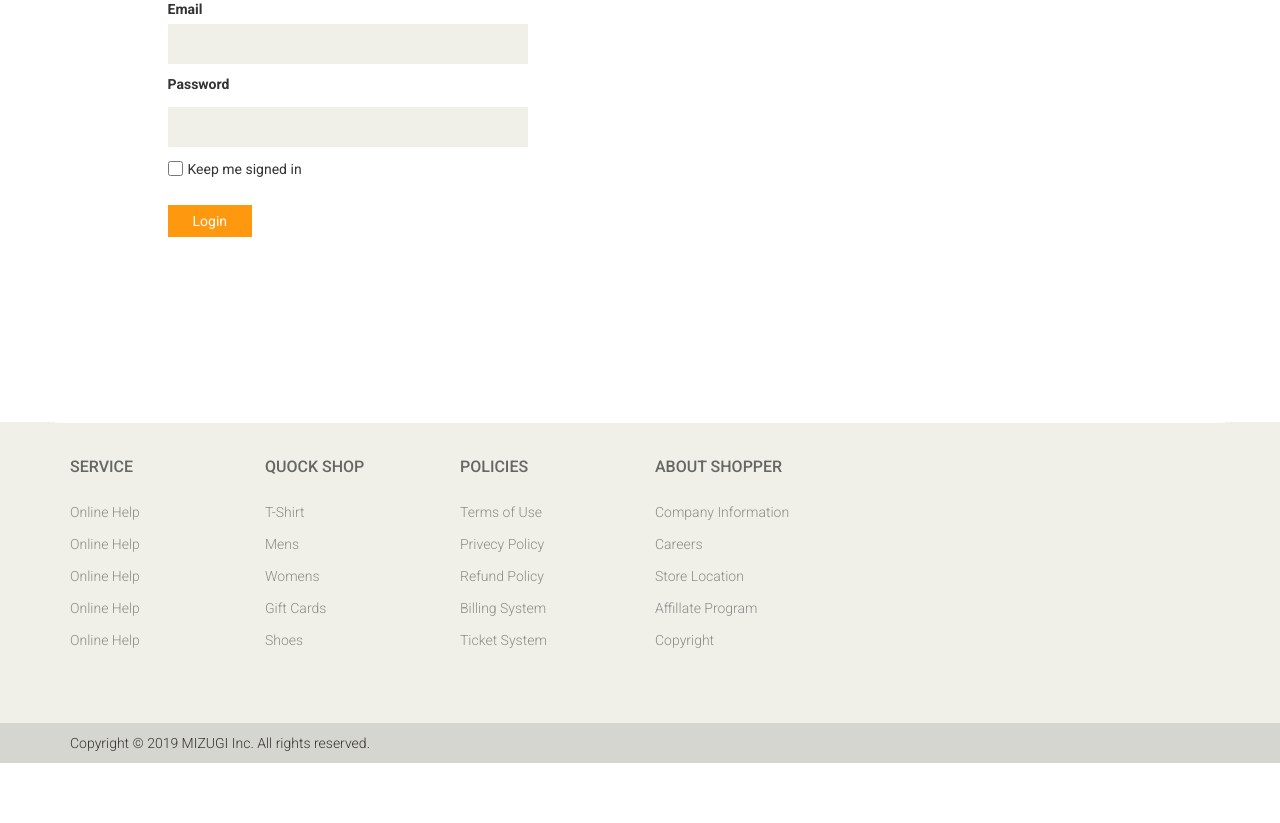
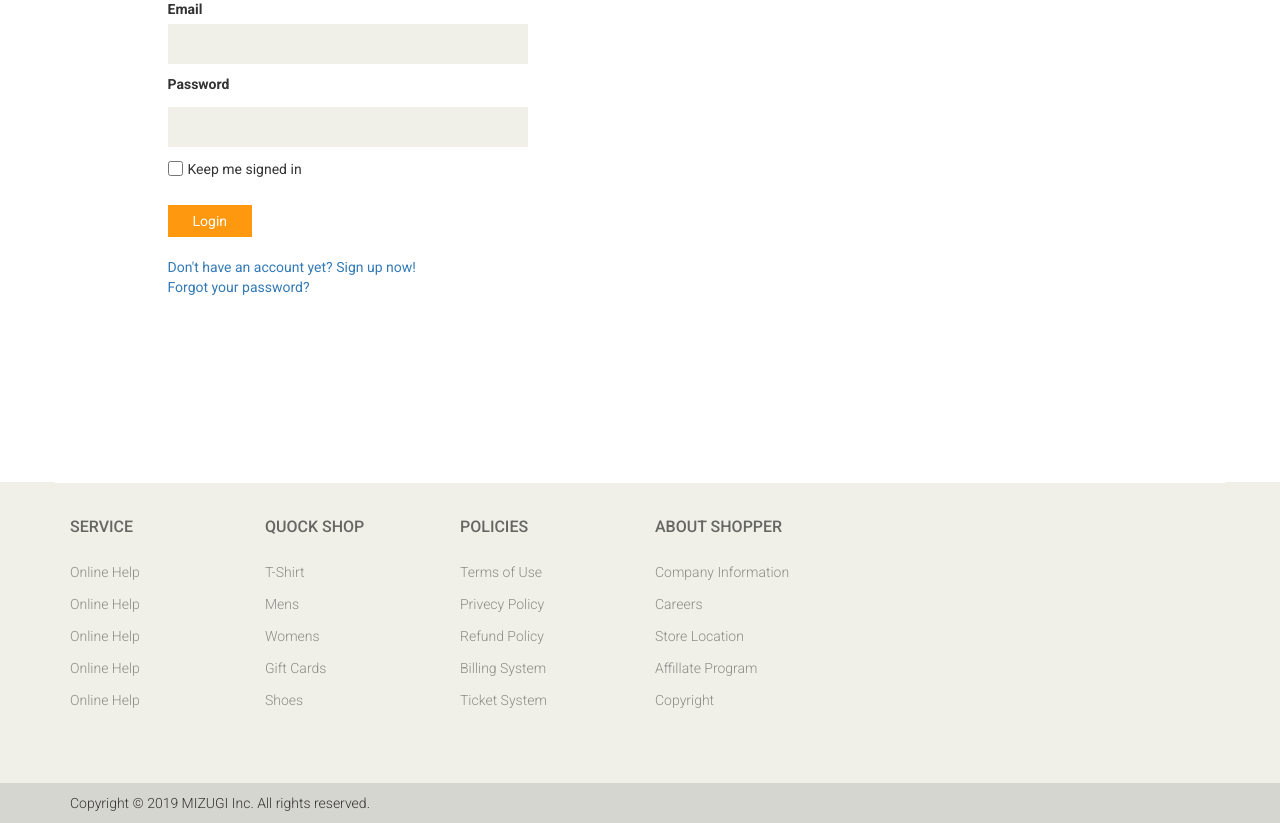
Before and after one commit to phantranggg/ITSS-Mongu, a Rails app: page /users/sign_in in a window 1280 px wide. Shown: the part 205-1028 px from the top of the page. Before the commit the page ends 968 px from the top, so only its background shows below. Run offline with Rails 7, Linux system fonts and the light colour scheme; style sheets or scripts are compiled from the project's sources; parts of the project's set-up code (start-up, migrations or seed data) failed here and were passed over; some libraries are stand-ins or nearby versions.

Commit message:
Fix login page

```diff
--- a/mizugi/app/views/layouts/_header.html.slim
+++ b/mizugi/app/views/layouts/_header.html.slim
@@ -14,6 +14,6 @@ header#header
 						      i class="fa fa-shopping-cart"
 						      = "Cart"
 						  li
-						    a href="login.html"
+						    a href="/sign_in"
 						      i class="fa fa-lock"
 						      = "Login"
--- a/mizugi/app/views/users/sessions/new.html.slim
+++ b/mizugi/app/views/users/sessions/new.html.slim
@@ -13,3 +13,9 @@ section#form
 						span
 							input type="checkbox" class="checkbox" Keep me signed in
 						= button_tag "Login", type: "submit", class: "btn btn-default"
+					br
+					a href="/sign_up"
+						= "Don't have an account yet? Sign up now!"
+					br
+					a href="#"
+						= "Forgot your password?"
--- a/mizugi/config/routes.rb
+++ b/mizugi/config/routes.rb
@@ -1,14 +1,19 @@
 Rails.application.routes.draw do
+  devise_scope :user do
+    get "/sign_in" => "devise/sessions#new" # custom path to login/sign_in
+    get "/sign_up" => "devise/registrations#new", as: "new_user_registration" # custom path to sign_up/registration
+  end
   devise_for :users, path: 'users', controllers: {
     sessions: 'users/sessions'
   }
   get 'products/index'
+  resources :products
+  root to: 'products#index'
+  get '/cart', to: 'carts#index'
+
   devise_for :admins, controllers: {
     sessions: 'admins/sessions'
   }
   mount RailsAdmin::Engine => '/admin', as: 'rails_admin'
-  resources :products
-  root to: 'products#index'
-  get '/cart', to: 'carts#index'
   # For details on the DSL available within this file, see http://guides.rubyonrails.org/routing.html
 end
```
